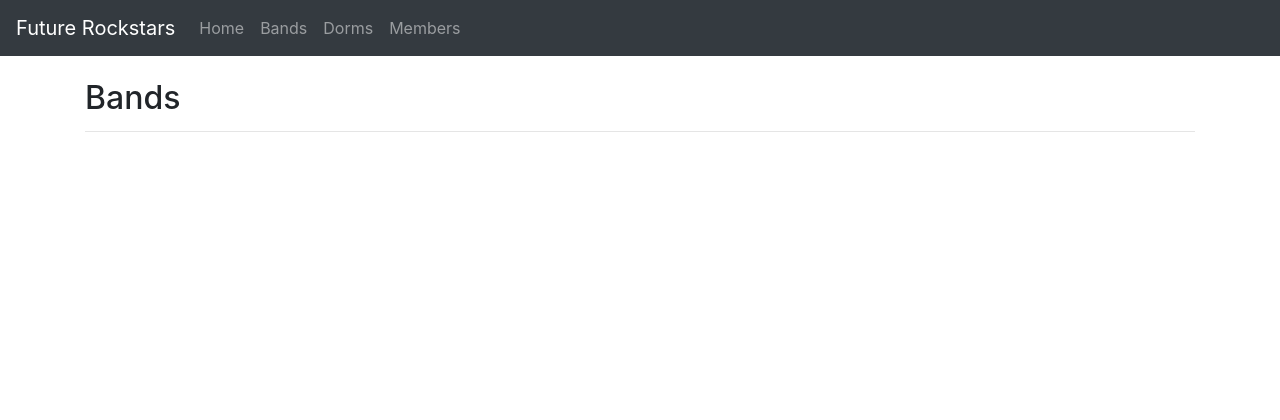
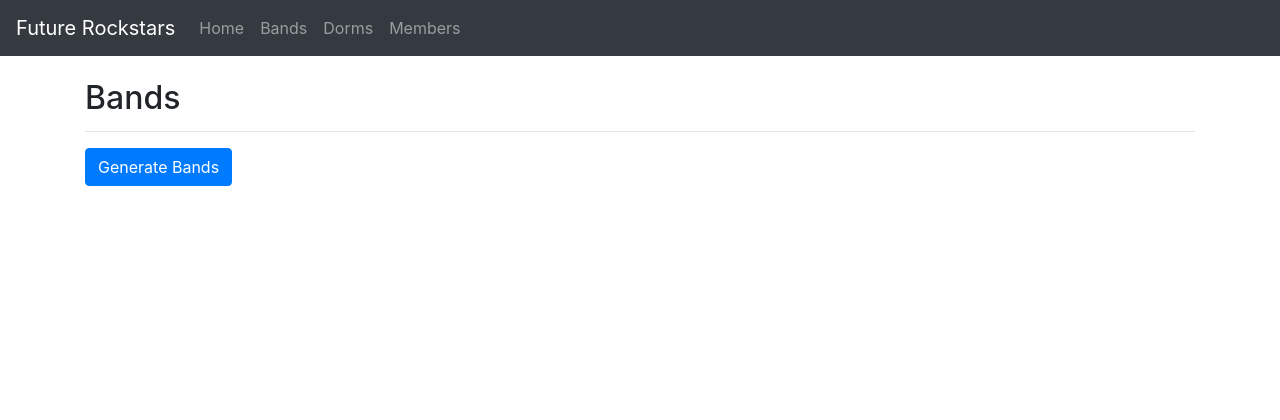
Before and after one commit to zhixuan1994/future-rockstars, a Flask app: page /bands in a window 1280 px wide. Shown: the top 420 px of the page. Run offline with Flask 2, Linux system fonts and the light colour scheme; data that the repository does not hold is empty; some libraries are stand-ins or nearby versions.

Commit message:
Moved Generate Band button

```diff
--- a/app/templates/bands.html
+++ b/app/templates/bands.html
@@ -5,6 +5,9 @@
 
     <hr>
 
+    <p>
+        <button type="button" class="btn btn-primary" data-toggle="modal" data-target="#generateBandsModal">Generate Bands</button>
+    </p>
     {% for band in bands %}
         <div class="card">
             <div class="card-header">
@@ -36,4 +39,26 @@
         </div>
         <br>
     {% endfor %}
+
+    <div class="modal fade" id="generateBandsModal" tabindex="-1" role="dialog" aria-labelledby="generateBandsModalLabel" aria-hidden="true">
+        <div class="modal-dialog" role="document">
+            <div class="modal-content">
+                <div class="modal-header">
+                    <h5 class="modal-title" id="generateBandsModalLabel">Generate Bands</h5>
+                    <button type="button" class="close" data-dismiss="modal" aria-label="Close">
+                        <span aria-hidden="true">&times;</span>
+                    </button>
+                </div>
+                <div class="modal-body">
+                    <p>
+                        Are you sure you want to generate bands from the current members?
+                    </p>
+                </div>
+                <div class="modal-footer">
+                    <button type="button" class="btn btn-secondary" data-dismiss="modal">Cancel</button>
+                    <button type="submit" class="btn btn-primary">Generate</button>
+                </div>
+            </div>
+        </div>
+    </div>
 {% endblock %}
```
